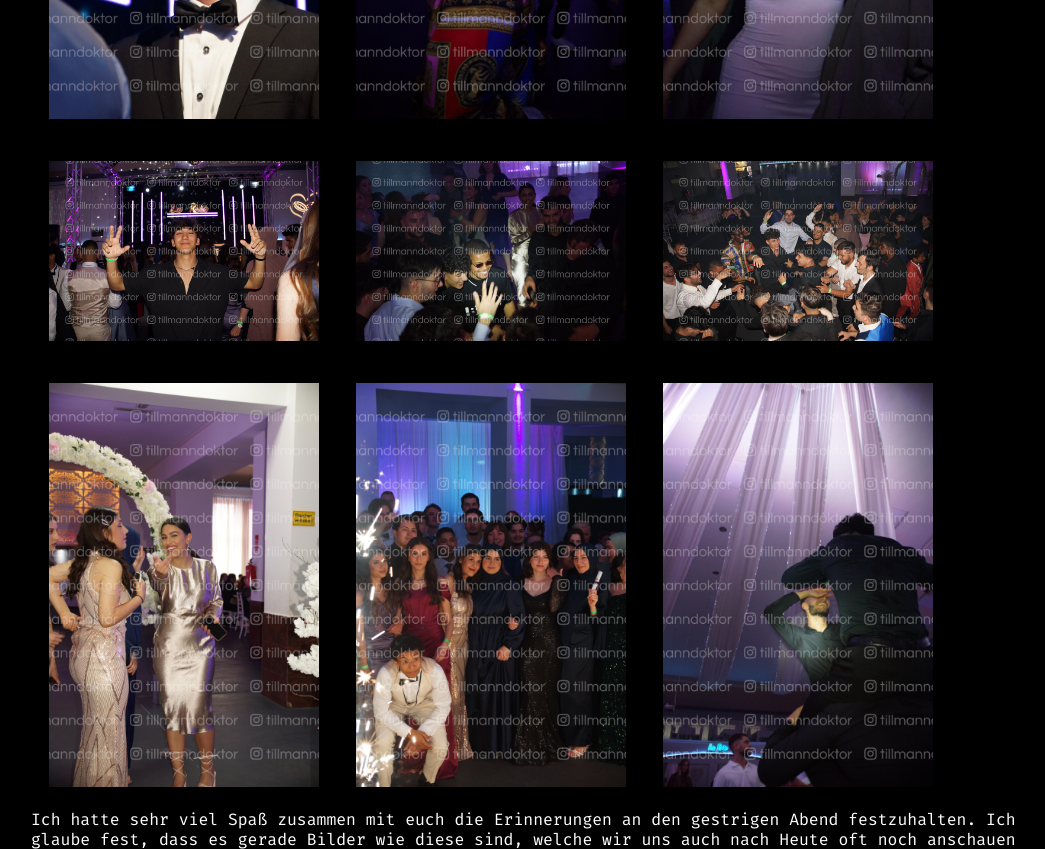
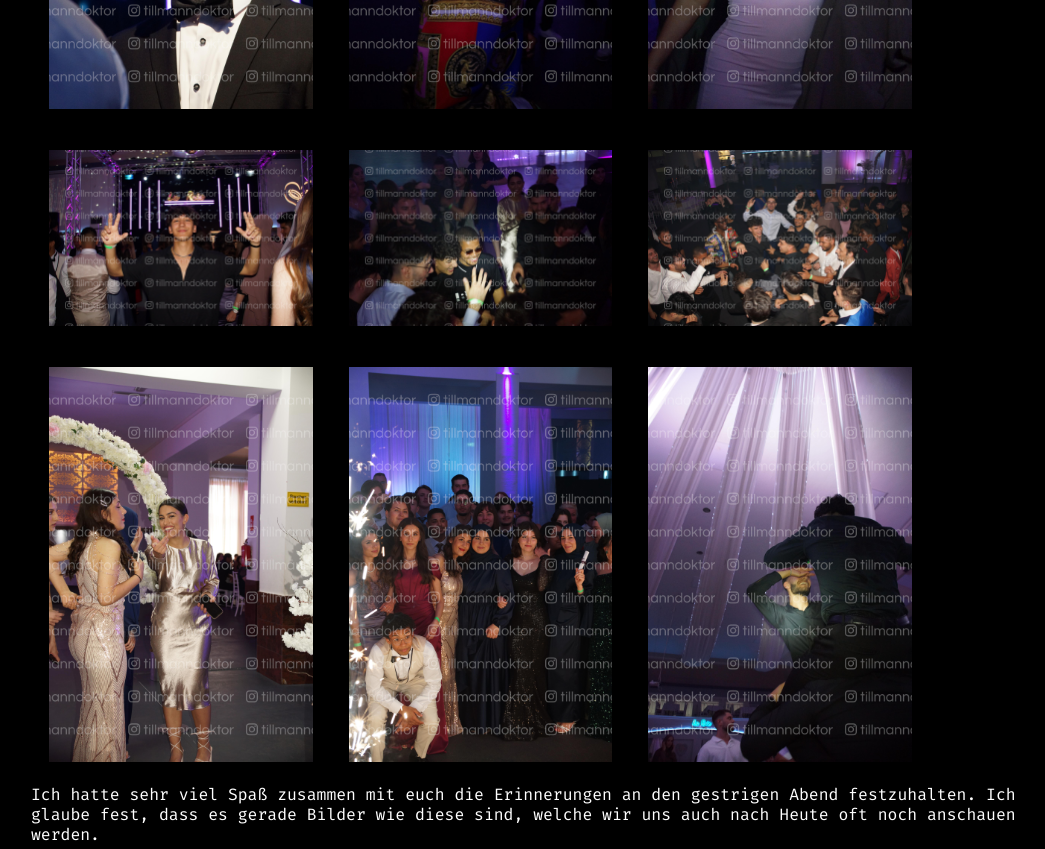
Before and after one commit to tdoktor/tdoktor.github.io, a plain HTML site: page share/abi23mcgd.html in a window 1280 px wide. Shown: the part 500-1349 px from the top of the page, without its empty margins (33-1078 px from the left). Drawn offline with Linux system fonts and the light colour scheme.

Commit message:
aligned pictures

```diff
--- a/share/abi23mcgd.html
+++ b/share/abi23mcgd.html
@@ -24,8 +24,8 @@
 	}
 
 	.row{
-		width: 80%;
-		max-width: 1000px;
+		width: 100%;
+		max-width: 900px;
 	}
 	/* Clearfix (clear floats) */
 	.row::after {
@@ -58,7 +58,7 @@
 		  <img src="../images/teaser_3.jpg" style="width:100%">
 		</div>
 	  </div>
-	  <div class="row" style="width: 80%">
+	  <div class="row">
 		<div class="column">
 		  <img src="../images/teaser_4.jpg" style="width:100%">
 		</div>
@@ -69,7 +69,7 @@
 		  <img src="../images/teaser_6.jpg" style="width:100%">
 		</div>
 	  </div>
-	  <div class="row" style="width: 80%">
+	  <div class="row">
 		<div class="column">
 		  <img src="../images/teaser_7.jpg" style="width:100%">
 		</div>
```
